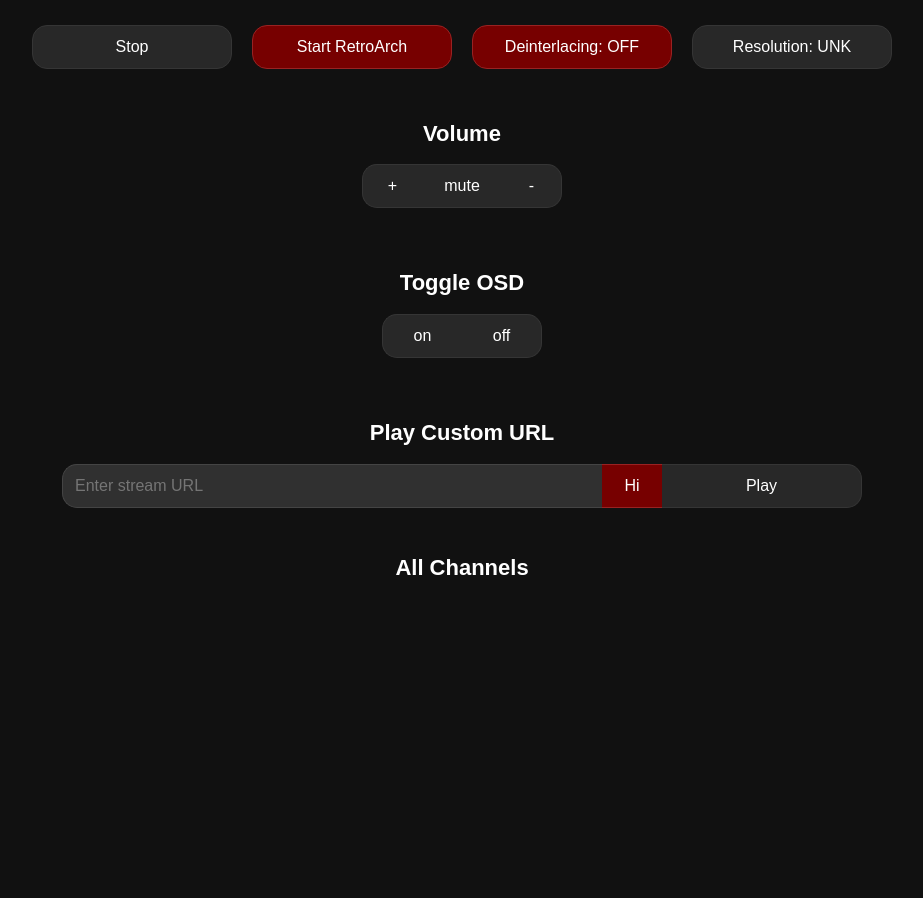
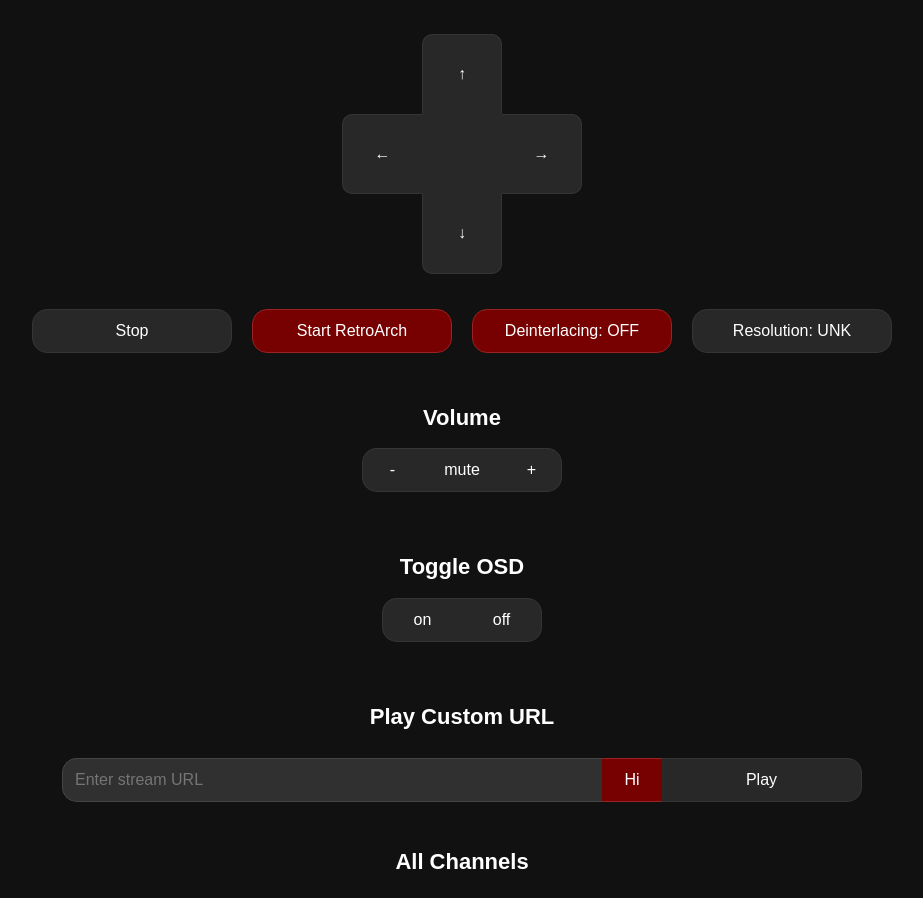
Before and after one commit to igna503/ipmpv, a Flask app: page / in a window 1280 px wide. Shown: the part 99-997 px from the top of the page, without its empty margins (178-1101 px from the left). Before the commit the page ends 674 px from the top, so only its background shows below. Run offline with Flask 3, Linux system fonts and the light colour scheme; parts of the project's set-up code (start-up, migrations or seed data) failed here and were passed over.

Commit message:
Added a D-Pad

```diff
--- a/server.py
+++ b/server.py
@@ -87,6 +87,34 @@ class IPMPVServer:
 		@self.app.route("/toggle_mute")
 		def toggle_mute():
 			return self._handle_toggle_mute()
+
+		@self.app.route("/channel_up")
+		def channel_up():
+			return self._handle_channel_up()
+
+		@self.app.route("/channel_down")
+		def channel_down():
+			return self._handle_channel_down()
+
+		@self.app.route('/manifest.json')
+		def serve_manifest():
+			return send_from_directory("static", 'manifest.json',
+								  mimetype='application/manifest+json')
+
+		@self.app.route('/icon512_rounded.png')
+		def serve_rounded_icon():
+			return send_from_directory("static", 'icon512_rounded.png',
+								  mimetype='image/png')
+
+		@self.app.route('/icon512_maskable.png')
+		def serve_maskable_icon():
+			return send_from_directory("static", 'icon512_maskable.png',
+								  mimetype='image/png')
+
+		@self.app.route('/screenshot1.png')
+		def serve_screenshot_1():
+			return send_from_directory("static", 'screenshot1.png',
+								  mimetype='image/png')
 
 	def _handle_index(self):
 		"""Handle the index route."""
@@ -178,6 +206,28 @@ class IPMPVServer:
 		thread.start()
 		return "", 204
 
+	def _handle_channel_up(self):
+		"""Handle the channel_up route."""
+		index = self.player.current_index + 1 if self.player.current_index is not None else 0;
+		thread = threading.Thread(
+			target=self.player.play_channel,
+			args=(index,self.channels),
+			daemon=True
+		)
+		thread.start()
+		return "", 204
+
+	def _handle_channel_down(self):
+		"""Handle the channel_down route."""
+		index = self.player.current_index - 1 if self.player.current_index is not None else -1;
+		thread = threading.Thread(
+			target=self.player.play_channel,
+			args=(index,self.channels),
+			daemon=True
+		)
+		thread.start()
+		return "", 204
+
 	def _handle_toggle_deinterlace(self):
 		"""Handle the toggle_deinterlace route."""
 		state = self.player.toggle_deinterlace()
@@ -219,26 +269,6 @@ class IPMPVServer:
 		self.resolution = change_resolution(self.resolution)
 		return jsonify(res=self.resolution)
 
-		@self.app.route('/manifest.json')
-		def serve_manifest():
-			return send_from_directory("static", 'manifest.json',
-									  mimetype='application/manifest+json')
-
-		@self.app.route('/icon512_rounded.png')
-		def serve_rounded_icon():
-			return send_from_directory("static", 'icon512_rounded.png',
-									  mimetype='image/png')
-
-		@self.app.route('/icon512_maskable.png')
-		def serve_maskable_icon():
-			return send_from_directory("static", 'icon512_maskable.png',
-									  mimetype='image/png')
-
-		@self.app.route('/screenshot1.png')
-		def serve_screenshot_1():
-			return send_from_directory("static", 'screenshot1.png',
-									  mimetype='image/png')
-
 	def _handle_volume_up(self):
 		"""Handle the volume_up route."""
 		if self.volume_control:
--- a/templates/index.html
+++ b/templates/index.html
@@ -35,6 +35,74 @@
             padding: 10px;
             margin: 0;
             line-height: 1.4;
+        }
+
+        .dpad-container {
+            position: relative;
+            width: 240px;
+            height: 240px;
+        }
+
+        .dpad-container::after {
+            position: absolute;
+            top: 80px;
+            left: 80px;
+            content: "";
+            background-color: var(--secondary-bg);
+            color: white;
+            width: 80px;
+            height: 80px;
+        }
+
+        .dpad-button {
+            position: absolute;
+            min-width: 80px;
+            min-height: 80px;
+            margin: 0;
+            color: white;
+            display: flex;
+            justify-content: center;
+            align-items: center;
+            cursor: pointer;
+            user-select: none;
+            transition: background-color 0.2s, transform 0.1s;
+        }
+
+        .dpad-button:hover {
+            background-color: #555;
+        }
+
+        .dpad-button:active {
+            background-color: #777;
+            transform: scale(0.95);
+        }
+
+        #dpad-up {
+            top: 0;
+            left: 80px;
+            border-radius: 10px 10px 0 0;
+            border-bottom: 0;
+        }
+
+        #dpad-right {
+            top: 80px;
+            right: 0;
+            border-radius: 0 10px 10px 0;
+            border-left: 0;
+        }
+
+        #dpad-down {
+            bottom: 0;
+            left: 80px;
+            border-radius: 0 0 10px 10px;
+            border-top: 0;
+        }
+
+        #dpad-left {
+            top: 80px;
+            left: 0;
+            border-radius: 10px 0 0 10px;
+            border-right: 0;
         }
 
         .container {
@@ -229,6 +297,9 @@
         .section {
             margin: 20px 0;
             padding: 10px;
+            display: flex;
+            flex-direction: column;
+            align-items: center;
             border-radius: var(--border-radius);
         }
 
@@ -276,7 +347,7 @@
         /* Mobile touch improvements */
         @media (max-width: 767px) {
 
-            button,
+            button:not(.dpad-button,.leftbtn,.rightbtn,.midbtn),
             input {
                 padding: 14px;
                 /* Larger touch targets */
@@ -346,18 +417,9 @@
                 margin-top: 8px;
             }
 
-            #osd-on-btn {
-                margin-top: 8px;
-                margin-bottom: 8px;
-                margin-left: 4px;
-                min-width: 100px;
-            }
-
-            #osd-off-btn {
-                margin-top: 8px;
-                margin-bottom: 8px;
-                margin-right: 4px;
-                min-width: 100px;
+            .leftbtn, .rightbtn, .midbtn {
+                width: 90%;
+                padding: 14px;
             }
         }
     </style>
@@ -367,6 +429,15 @@
     <div class="container">
         <h1>Welcome to IPMPV</h1>
         <p>Current Channel: <span id="current-channel">%CURRENT_CHANNEL%</span></p>
+
+        <div class="section">
+            <div class="dpad-container">
+                <button id="dpad-up" class="dpad-button" onclick="channelUp()">↑</button>
+                <button id="dpad-right" class="dpad-button" onclick="volumeUp()">→</button>
+                <button id="dpad-down" class="dpad-button" onclick="channelDown()">↓</button>
+                <button id="dpad-left" class="dpad-button" onclick="volumeDown()">←</button>
+            </div>
+        </div>
 
         <div class="controls">
             <button class="control-button" onclick="stopPlayer()">Stop</button>
@@ -384,9 +455,9 @@
         <div class="section">
             <h2>Volume</h2>
             <div class="osd-toggle">
-                <button class="leftbtn" id="vol-up-btn" onclick="volumeUp()">+</button>
+                <button class="leftbtn" id="vol-up-btn" onclick="volumeDown()">-</button>
                 <button class="midbtn %MUTE_STATE%" id="vol-mute-btn" onclick="toggleMute()">mute</button>
-                <button class="rightbtn" id="vol-dn-btn" onclick="volumeDown()">-</button>
+                <button class="rightbtn" id="vol-dn-btn" onclick="volumeUp()">+</button>
             </div>
         </div>
 
@@ -536,7 +607,7 @@
             fetch(`/volume_up`)
                 .then(response => response.json())
                 .then(data => {
-						showToast("Volume: "+data.volume+"%");
+                    showToast("Volume: " + data.volume + "%");
                 });
         }
 
@@ -544,7 +615,7 @@
             fetch(`/volume_down`)
                 .then(response => response.json())
                 .then(data => {
-						showToast("Volume: "+data.volume+"%");
+                    showToast("Volume: " + data.volume + "%");
                 });
         }
 
@@ -555,6 +626,18 @@
                     muted = data.muted ? "yes" : "no";
                     showToast("Muted: " + muted);
                 });
+        }
+
+        function channelUp() {
+            showToast("Loading channel...");
+            fetch(`/channel_up`)
+                .then(() => window.location.reload())
+        }
+
+        function channelDown() {
+            showToast("Loading channel...");
+            fetch(`/channel_down`)
+                .then(() => window.location.reload())
         }
 
         // Mobile-friendly toast notification
```
Also changed, not shown: player.py (line endings or trailing spaces). Lines whose indentation alone changed are shown as unchanged.
